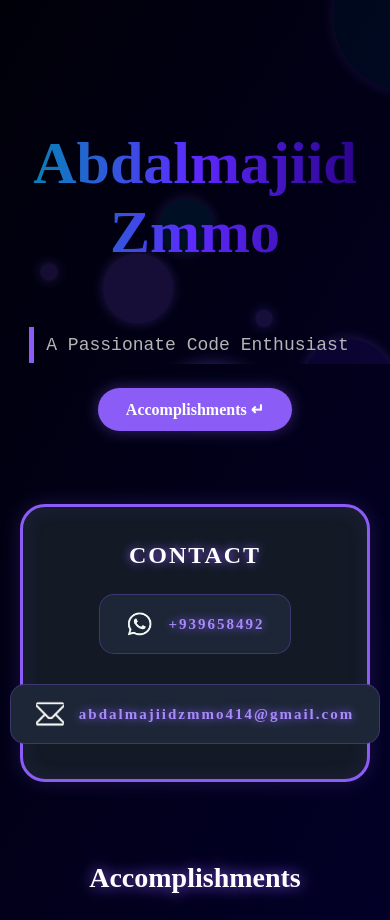
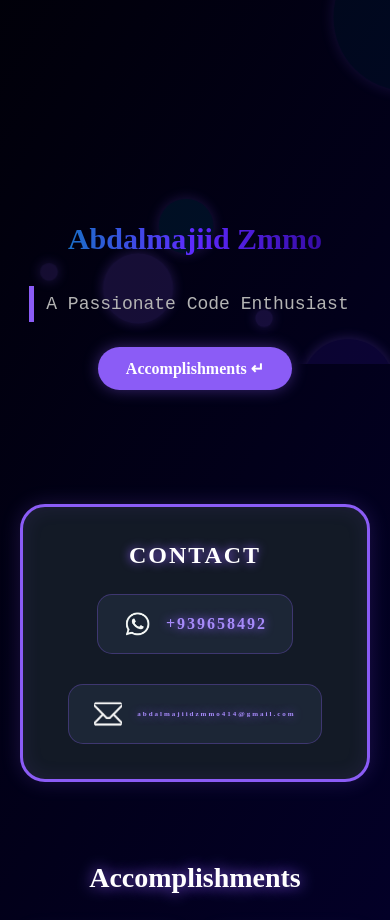
Before and after one commit to abdalmajiidzmmo414-lab/ZMMOfolio, a plain HTML site: page index.html in a window 390 px wide. Shown: the part 480-1400 px from the top of the page. Drawn offline with Linux system fonts and the light colour scheme.

Commit message:
Refactor CSS styles for improved layout and design

```diff
--- a/style.css
+++ b/style.css
@@ -196,7 +196,7 @@ html { scroll-behavior: smooth; }
 /* التجاوب في الهاتف */
 @media (max-width: 700px) {
     #me { grid-template-columns: 1fr; text-align: center; gap: 20px; padding-top: 140px; }
-    .Abdalmajiid { text-align: center; }
+    .Abdalmajiid { text-align: center; font-size: 30px;}
     .about-me { align-items: center; }
     .img { grid-row: 1; }
     .img img { width: 170px; height: 170px; }
@@ -208,7 +208,7 @@ html { scroll-behavior: smooth; }
     .main-header { padding: 15px 20px; flex-direction: column; gap: 10px; }
     .main-header .nav-links a { margin: 0 10px; font-size: 14px; }
     #Accomplishments, #Skills, #contact { scroll-margin-top: 140px; }
-    #box-contact p {font-size: 15px;}
+    .e-mail p{font-size: 7px;}
 }
 
 /* كرات الخلفية الصاعدة */
```
